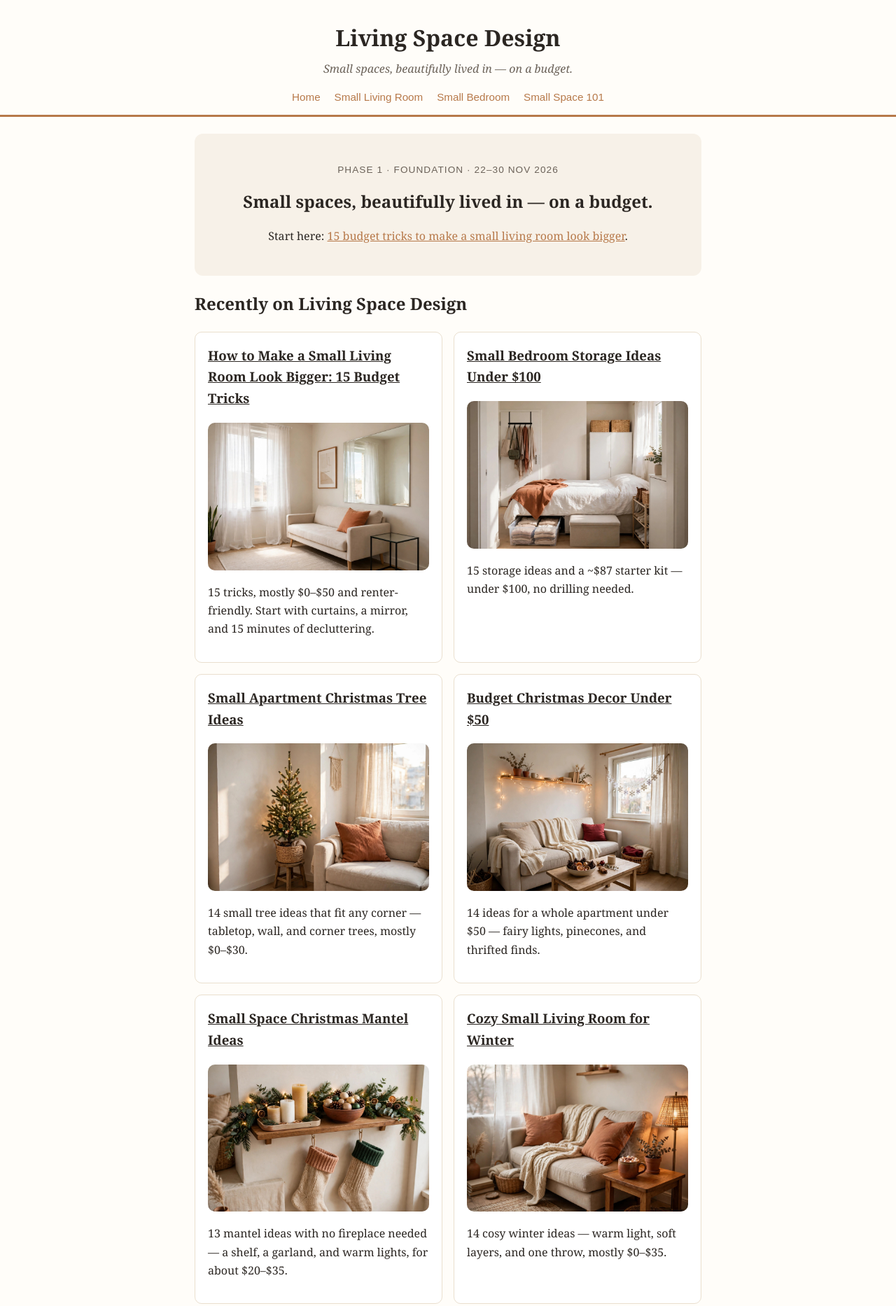
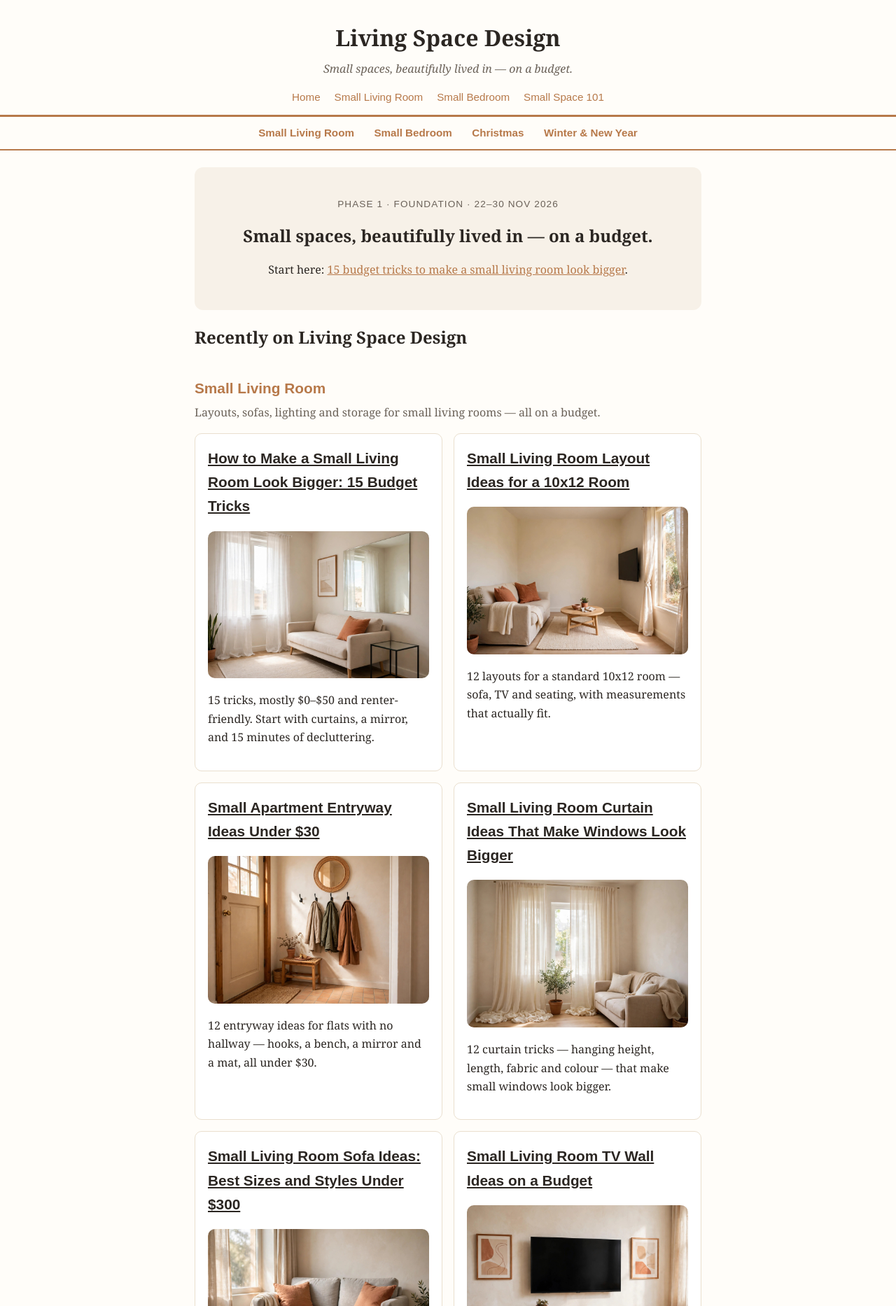
Before and after one commit to livingspacedesign/livingspacedesign.github.io, a plain HTML site: page index.html in a window 1280 px wide. Shown: the top 1866 px of the page at 70% size. Drawn offline with Linux system fonts and the light colour scheme.

Commit message:
Organise homepage by category with sub-header

```diff
--- a/index.html
+++ b/index.html
@@ -13,6 +13,12 @@
   <p class="tagline">Small spaces, beautifully lived in — on a budget.</p>
   <nav><a href="index.html">Home</a><a href="small-living-room-ko-bada-kaise-dikhayein.html">Small Living Room</a><a href="small-bedroom-storage-ideas-under-100.html">Small Bedroom</a><a href="#small-space-101">Small Space 101</a></nav>
 </header>
+<nav class="sub-header" aria-label="Categories">
+  <a href="#small-living-room">Small Living Room</a>
+  <a href="#small-bedroom">Small Bedroom</a>
+  <a href="#christmas">Christmas</a>
+  <a href="#winter-new-year">Winter &amp; New Year</a>
+</nav>
 <main>
   <section class="hero">
     <p class="category">Phase 1 · Foundation · 22–30 Nov 2026</p>
@@ -21,17 +27,11 @@
   </section>
   <section>
     <h2>Recently on Living Space Design</h2>
+    <section class="category-section" id="small-living-room">
+      <h3>Small Living Room</h3>
+      <p class="category-intro">Layouts, sofas, lighting and storage for small living rooms — all on a budget.</p>
       <div class="cards">
         <article class="card"><h3><a href="small-living-room-ko-bada-kaise-dikhayein.html">How to Make a Small Living Room Look Bigger: 15 Budget Tricks</a></h3><img src="images/living-room-hero.jpg" alt="Small living room with a large mirror opposite the window, high sheer curtains and a light rug"><p>15 tricks, mostly $0–$50 and renter-friendly. Start with curtains, a mirror, and 15 minutes of decluttering.</p></article>
-      <article class="card"><h3><a href="small-bedroom-storage-ideas-under-100.html">Small Bedroom Storage Ideas Under $100</a></h3><img src="images/bedroom-hero.jpg" alt="Small bedroom with under-bed storage boxes, a storage ottoman at the foot of the bed and an over-door rack"><p>15 storage ideas and a ~$87 starter kit — under $100, no drilling needed.</p></article>
-      <article class="card"><h3><a href="small-apartment-christmas-tree-ideas.html">Small Apartment Christmas Tree Ideas</a></h3><img src="images/christmas-tree-hero.jpg" alt="Small slim Christmas tree on a stool in a small apartment living room corner, with warm fairy lights and a woven basket"><p>14 small tree ideas that fit any corner — tabletop, wall, and corner trees, mostly $0–$30.</p></article>
-      <article class="card"><h3><a href="budget-christmas-decor-under-50.html">Budget Christmas Decor Under $50</a></h3><img src="images/budget-christmas-hero.jpg" alt="Small apartment living room decorated for Christmas on a budget, with fairy lights, pinecones and a cream throw"><p>14 ideas for a whole apartment under $50 — fairy lights, pinecones, and thrifted finds.</p></article>
-      <article class="card"><h3><a href="small-space-christmas-mantel-ideas.html">Small Space Christmas Mantel Ideas</a></h3><img src="images/christmas-mantel-hero.jpg" alt="Small apartment shelf decorated as a Christmas mantel, with an evergreen garland, candles and stockings"><p>13 mantel ideas with no fireplace needed — a shelf, a garland, and warm lights, for about $20–$35.</p></article>
-      <article class="card"><h3><a href="cozy-small-living-room-for-winter.html">Cozy Small Living Room for Winter</a></h3><img src="images/cozy-winter-living-room-hero.jpg" alt="Small living room made cosy for winter with a chunky cream throw, terracotta cushions and warm lamp light"><p>14 cosy winter ideas — warm light, soft layers, and one throw, mostly $0–$35.</p></article>
-      <article class="card"><h3><a href="small-space-new-year-party-setup-on-a-budget.html">Small Space New Year Party Setup on a Budget</a></h3><img src="images/new-year-party-hero.jpg" alt="Small apartment living room set up for a New Year party with fairy lights, gold cups and balloons"><p>14 ideas for a party for 6–8 people — one table, fairy lights, and a 20-minute cleanup, about $40–$65.</p></article>
-      <article class="card"><h3><a href="new-year-small-home-declutter-checklist.html">New Year Small Home Declutter Checklist</a></h3><img src="images/declutter-checklist-hero.jpg" alt="Small tidy room during a New Year declutter with labelled keep, donate and toss boxes"><p>14 room-by-room steps in 2 weeks — free, 20 minutes a day, with a maybe box for the hard decisions.</p></article>
-      <article class="card"><h3><a href="small-kitchen-organization-for-january.html">Small Kitchen Organization for January</a></h3><img src="images/kitchen-organization-hero.jpg" alt="Small organised apartment kitchen with matching glass jars, stacked plates and a hanging rail"><p>14 ideas for a small kitchen — shelf risers, clear jars, and a weekly fridge check, about $38–$58.</p></article>
-      <article class="card"><h3><a href="budget-home-refresh-for-2027.html">Budget Home Refresh for 2027</a></h3><img src="images/home-refresh-2027-hero.jpg" alt="Small living room refreshed for the new year with cream cushions, a terracotta throw and a new plant"><p>14 ideas for a fresh start — move one piece of furniture, wash the windows, add plants, from $0 to about $30 for the essentials.</p></article>
         <article class="card"><h3><a href="small-living-room-layout-ideas-10x12-room.html">Small Living Room Layout Ideas for a 10x12 Room</a></h3><img src="images/layout-10x12-hero.jpg" alt="Small 10x12 living room with a loveseat against the long wall, a round coffee table and a wall-mounted TV"><p>12 layouts for a standard 10x12 room — sofa, TV and seating, with measurements that actually fit.</p></article>
         <article class="card"><h3><a href="small-apartment-entryway-ideas-under-30.html">Small Apartment Entryway Ideas Under $30</a></h3><img src="images/entryway-hero.jpg" alt="Tiny apartment entryway with wall hooks, a small bench, a round mirror and a woven doormat"><p>12 entryway ideas for flats with no hallway — hooks, a bench, a mirror and a mat, all under $30.</p></article>
         <article class="card"><h3><a href="small-living-room-curtain-ideas.html">Small Living Room Curtain Ideas That Make Windows Look Bigger</a></h3><img src="images/curtain-hero.jpg" alt="Small living room window with sheer curtains hung high and wide, light fabric pooling slightly on the floor"><p>12 curtain tricks — hanging height, length, fabric and colour — that make small windows look bigger.</p></article>
@@ -43,6 +43,34 @@
         <article class="card"><h3><a href="small-living-room-wall-decor-ideas-under-25.html">Small Living Room Wall Decor Ideas Under $25</a></h3><img src="images/wall-decor-hero.jpg" alt="Small living room wall with one large framed print, a small mirror and a floating shelf with a plant"><p>12 wall decor ideas — art, mirrors, shelves and frames that do not crowd the room, all under $25.</p></article>
         <article class="card"><h3><a href="small-living-room-coffee-table-ideas.html">Small Living Room Coffee Table Ideas That Save Space</a></h3><img src="images/coffee-table-hero.jpg" alt="Small round nesting coffee tables in a compact living room, one tucked under the other, with a cup and a book"><p>12 coffee table ideas — nesting, storage, lift-top and round tables for tight rooms.</p></article>
       </div>
+    </section>
+    <section class="category-section" id="small-bedroom">
+      <h3>Small Bedroom</h3>
+      <p class="category-intro">Smart storage for tiny bedrooms — no drilling, no big spend.</p>
+      <div class="cards">
+        <article class="card"><h3><a href="small-bedroom-storage-ideas-under-100.html">Small Bedroom Storage Ideas Under $100</a></h3><img src="images/bedroom-hero.jpg" alt="Small bedroom with under-bed storage boxes, a storage ottoman at the foot of the bed and an over-door rack"><p>15 storage ideas and a ~$87 starter kit — under $100, no drilling needed.</p></article>
+      </div>
+    </section>
+    <section class="category-section" id="christmas">
+      <h3>Christmas</h3>
+      <p class="category-intro">Christmas decor for small apartments — trees, mantels and budget ideas.</p>
+      <div class="cards">
+        <article class="card"><h3><a href="small-apartment-christmas-tree-ideas.html">Small Apartment Christmas Tree Ideas</a></h3><img src="images/christmas-tree-hero.jpg" alt="Small slim Christmas tree on a stool in a small apartment living room corner, with warm fairy lights and a woven basket"><p>14 small tree ideas that fit any corner — tabletop, wall, and corner trees, mostly $0–$30.</p></article>
+        <article class="card"><h3><a href="budget-christmas-decor-under-50.html">Budget Christmas Decor Under $50</a></h3><img src="images/budget-christmas-hero.jpg" alt="Small apartment living room decorated for Christmas on a budget, with fairy lights, pinecones and a cream throw"><p>14 ideas for a whole apartment under $50 — fairy lights, pinecones, and thrifted finds.</p></article>
+        <article class="card"><h3><a href="small-space-christmas-mantel-ideas.html">Small Space Christmas Mantel Ideas</a></h3><img src="images/christmas-mantel-hero.jpg" alt="Small apartment shelf decorated as a Christmas mantel, with an evergreen garland, candles and stockings"><p>13 mantel ideas with no fireplace needed — a shelf, a garland, and warm lights, for about $20–$35.</p></article>
+      </div>
+    </section>
+    <section class="category-section" id="winter-new-year">
+      <h3>Winter &amp; New Year</h3>
+      <p class="category-intro">Cosy winter rooms, New Year parties and a fresh, organised start to 2027.</p>
+      <div class="cards">
+        <article class="card"><h3><a href="cozy-small-living-room-for-winter.html">Cozy Small Living Room for Winter</a></h3><img src="images/cozy-winter-living-room-hero.jpg" alt="Small living room made cosy for winter with a chunky cream throw, terracotta cushions and warm lamp light"><p>14 cosy winter ideas — warm light, soft layers, and one throw, mostly $0–$35.</p></article>
+        <article class="card"><h3><a href="small-space-new-year-party-setup-on-a-budget.html">Small Space New Year Party Setup on a Budget</a></h3><img src="images/new-year-party-hero.jpg" alt="Small apartment living room set up for a New Year party with fairy lights, gold cups and balloons"><p>14 ideas for a party for 6–8 people — one table, fairy lights, and a 20-minute cleanup, about $40–$65.</p></article>
+        <article class="card"><h3><a href="new-year-small-home-declutter-checklist.html">New Year Small Home Declutter Checklist</a></h3><img src="images/declutter-checklist-hero.jpg" alt="Small tidy room during a New Year declutter with labelled keep, donate and toss boxes"><p>14 room-by-room steps in 2 weeks — free, 20 minutes a day, with a maybe box for the hard decisions.</p></article>
+        <article class="card"><h3><a href="small-kitchen-organization-for-january.html">Small Kitchen Organization for January</a></h3><img src="images/kitchen-organization-hero.jpg" alt="Small organised apartment kitchen with matching glass jars, stacked plates and a hanging rail"><p>14 ideas for a small kitchen — shelf risers, clear jars, and a weekly fridge check, about $38–$58.</p></article>
+        <article class="card"><h3><a href="budget-home-refresh-for-2027.html">Budget Home Refresh for 2027</a></h3><img src="images/home-refresh-2027-hero.jpg" alt="Small living room refreshed for the new year with cream cushions, a terracotta throw and a new plant"><p>14 ideas for a fresh start — move one piece of furniture, wash the windows, add plants, from $0 to about $30 for the essentials.</p></article>
+      </div>
+    </section>
   </section>
   <section id="small-space-101">
     <h2>Small Space 101</h2>
--- a/style.css
+++ b/style.css
@@ -18,3 +18,12 @@ main{max-width:760px;margin:0 auto;padding:24px 18px}
 .category{font-family:Arial,sans-serif;color:var(--muted);text-transform:uppercase;letter-spacing:.08em;font-size:.85rem}
 footer{text-align:center;color:var(--muted);padding:24px 16px;border-top:1px solid #eadfce;font-family:Arial,sans-serif;font-size:.9rem}
 @media(max-width:640px){.cards{grid-template-columns:1fr}.brand{font-size:1.6rem}}
+
+/* Category sub-header bar (sticky, scrolls horizontally on small screens) */
+.sub-header{position:sticky;top:0;z-index:10;background:var(--bg);border-bottom:2px solid var(--accent);padding:10px 16px;text-align:center;overflow-x:auto;white-space:nowrap;font-family:Arial,sans-serif}
+.sub-header a{display:inline-block;margin:0 12px;color:var(--accent);text-decoration:none;font-size:.95rem;font-weight:700}
+.sub-header a:hover{text-decoration:underline}
+/* Category sections on the homepage */
+.category-section{margin-top:36px;scroll-margin-top:60px}
+.category-section h3{font-family:Arial,sans-serif;color:var(--accent);font-size:1.3rem;margin-bottom:4px}
+.category-section .category-intro{color:var(--muted);margin:0 0 16px}
```
Lines whose indentation alone changed are shown as unchanged.
